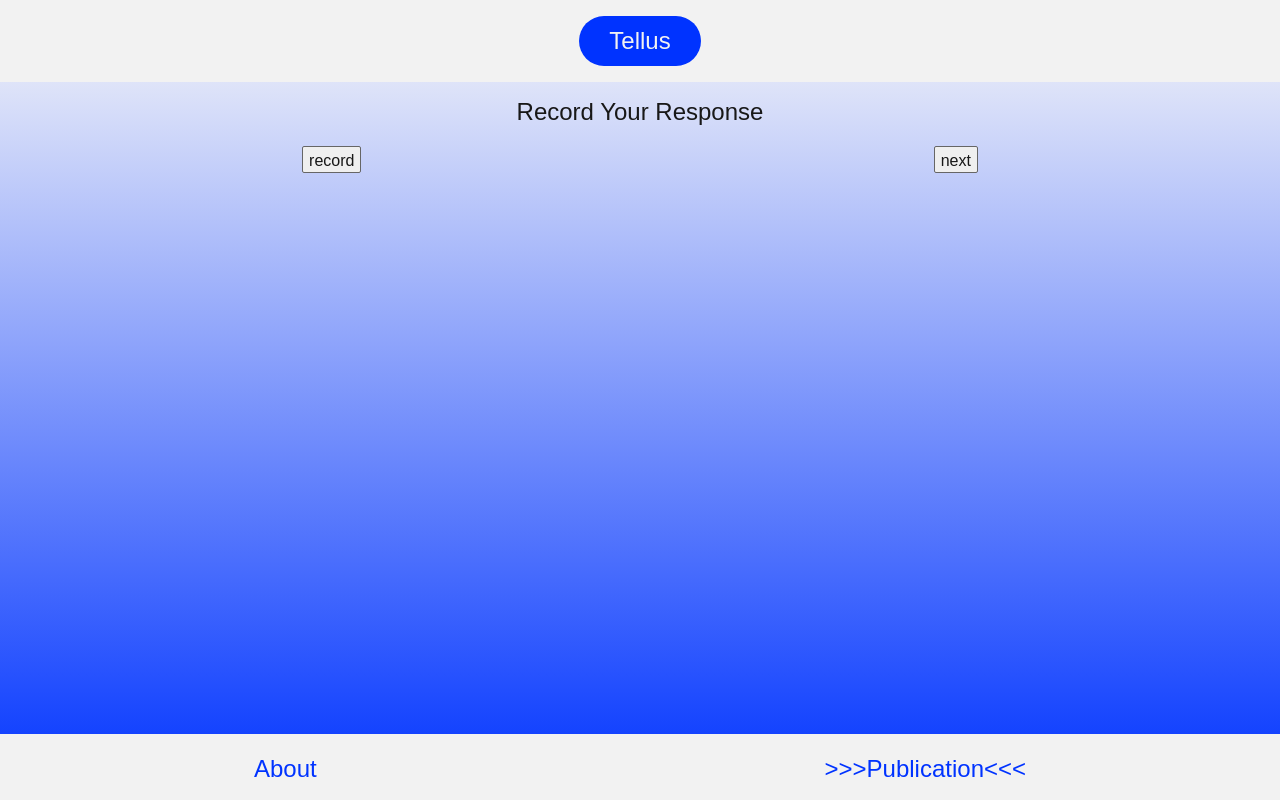
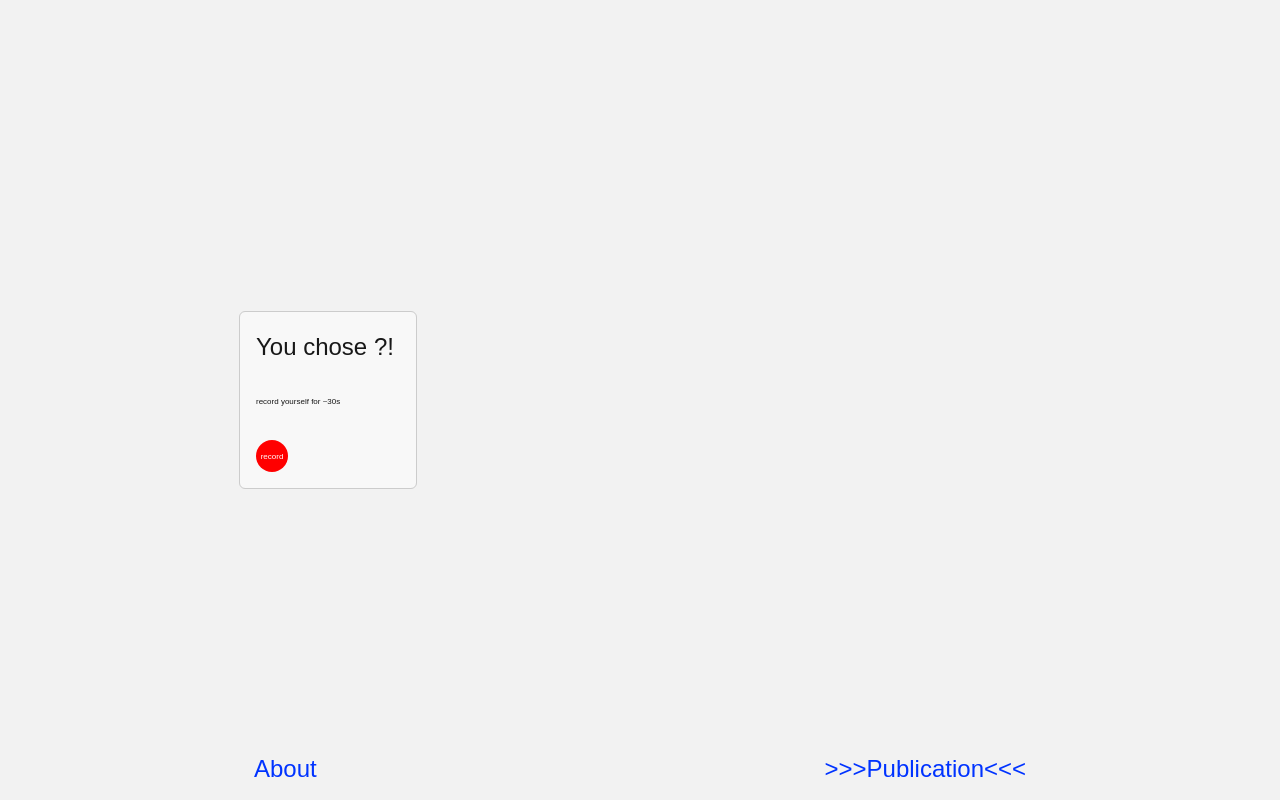
Before and after one commit to maxestwell/tellus, a Vue app: page /record in a window 1280 px wide. Built offline with nearby package versions, Linux system fonts and the light colour scheme; a web font is replaced by a local one; what vue-sound would draw is missing.

Commit message:
finale recordview change

```diff
--- a/src/assets/main.css
+++ b/src/assets/main.css
@@ -56,6 +56,7 @@ h3 {
 }
 
 h1,
+h2,
 p,
 a {
   /* all: unset; */
@@ -87,6 +88,7 @@ button {
 }
 
 h1::before,
+h2::before,
 p::before,
 a::before,
 button::before {
--- a/src/components/Text.vue
+++ b/src/components/Text.vue
@@ -14,9 +14,9 @@ const selectAnswer = (answer) => {
       <div class="text-container">
         <div class="text">
           <p class="item1">Lose a</p>
-          <button class="item2" @click="selectAnswer('a hand?!')">hand</button>
+          <button class="item2" @click="selectAnswer('a hand')">hand</button>
           <p class="item3">or a</p>
-          <button class="item4" @click="selectAnswer('a foot?!')">foot</button>
+          <button class="item4" @click="selectAnswer('a foot')">foot</button>
           <p class="item5">?</p>
         </div>
       </div>
@@ -37,40 +37,34 @@ button {
   font-size: 0.5rem;
 }
 
-/* button {
-  all: unset;
-  font-size: 0.5rem;
-  background-color: #efefef;
-  color: var(--vt-c-black);
-  padding: 1px 6px;
-  border: 1px solid #666666;
-  border-radius: 2px;
-  cursor: pointer;
-  font-family: 'sigurd-variable', sans-serif;
-  font-variation-settings:
-    'wght' 300,
-    'slnt' 0;
-} */
-
 .text-choices {
   position: absolute;
   /* height: 100%; */
   width: 100%;
   /* height: 0; */
   display: grid;
-  grid: auto-flow / repeat(2, 1fr);
-  gap: 1rem;
-  padding: 1rem;
+  grid: auto-flow / repeat(3, 1fr);
+  gap: 2rem;
+  padding: 2rem;
   /* padding-bottom: 100%; */
+}
+
+@media (max-width: 425px) {
+  .text-choices {
+    gap: 1rem;
+    padding: 1rem;
+    grid: auto-flow / repeat(2, 1fr);
+  }
+}
+
+@media (max-width: 320px) {
+  .text {
+    flex-direction: column;
+  }
 }
 
 @media (min-width: 1024px) {
   .text-choices {
-    position: absolute;
-    /* height: 100%; */
-    width: 100%;
-    /* height: 0; */
-    display: grid;
     grid: auto-flow / repeat(6, 1fr);
   }
 }
--- a/src/views/IntroView.vue
+++ /dev/null
@@ -1,32 +0,0 @@
-<script setup>
-import { ref, onMounted } from 'vue'
-import TheTitle from '../components/TheTitle.vue'
-import TheNav from '../components/TheNav.vue'
-import Text from '../components/Text.vue'
-import WindowTemplate from '../components/WindowTemplate.vue'
-
-const headerTitle = ref('Default Title')
-
-onMounted(() => {
-  headerTitle.value = 'Tellus'
-})
-</script>
-
-<template>
-  <div class="intro">
-    <WindowTemplate />
-    <Text />
-  </div>
-</template>
-
-<style scoped>
-.intro {
-  background-color: #f9f9f9;
-  height: 100%;
-  width: 100%;
-  display: flex;
-  flex-direction: column;
-  align-items: center;
-  justify-content: center;
-}
-</style>
--- a/src/views/ProfileView.vue
+++ b/src/views/ProfileView.vue
@@ -43,19 +43,17 @@ onMounted(() => {
     <TheTitle :title="headerTitle" />
   </header>
   <img :src="backgroundImageUrl" :alt="profile.backgroundImageAlt" class="bgimg" />
-  <div class="profile">
   <div class="writing">
     <div class="profileborder">
       <img :src="profileImageUrl" :alt="profile.profileImageAlt" class="profileimg" />
     </div>
 
     <!-- <h1 :style="{ fontFamily: profile.font }">{{ profile.userName }}</h1> -->
-      <p>{{ location }}</p>
+    <h2>{{ location }}</h2>
     <p>{{ profile.bio }}</p>
     <div class="sticker">
       <h2>stickers</h2>
       <img :src="stickerImageUrl" :alt="profile.stickerAlt" class="stickerimg" />
-      </div>
     </div>
   </div>
 </template>
--- a/src/views/QuestionView.vue
+++ /dev/null
@@ -1,118 +0,0 @@
-<script setup>
-import { ref, onMounted } from 'vue'
-import { useRouter } from 'vue-router'
-import TheTitle from '../components/TheTitle.vue'
-import TheNav from '../components/TheNav.vue'
-
-const headerTitle = ref('Default Title')
-const router = useRouter()
-
-onMounted(() => {
-  headerTitle.value = 'Tellus'
-})
-
-const selectAnswer = (answer) => {
-  router.push({ path: '/record', query: { answer } })
-}
-</script>
-
-<template>
-  <header>
-    <TheTitle :title="headerTitle" />
-  </header>
-  <div class="question-container">
-    <div class="question-page">
-      <div class="writing">
-        <h1>Would you rather lose a...</h1>
-      </div>
-      <div class="choices">
-        <a class="button button1" @click="selectAnswer('a hand?!')">
-          <div class="bcontent">
-            <h1 class="choice">hand</h1>
-          </div>
-        </a>
-        <div class="bcontent">
-          <h2>or a</h2>
-        </div>
-        <a class="button button2" @click="selectAnswer('a foot?!')">
-          <div class="bcontent">
-            <h1 class="choice">foot</h1>
-          </div>
-        </a>
-      </div>
-    </div>
-  </div>
-</template>
-
-<style scoped>
-.writing {
-  padding: 0;
-}
-
-.question-container {
-  flex: 1;
-  display: flex;
-  width: 100%;
-  padding: 1em;
-}
-
-.question-page {
-  display: flex;
-  flex-direction: column;
-  justify-content: center;
-  align-items: center;
-  width: 100%;
-}
-
-.choices {
-  display: grid;
-  grid-template-rows: 4fr 1fr 4fr;
-  width: 100%;
-  height: 100%;
-}
-
-.button {
-  background-color: #04aa6d; /* Green */
-  border: none;
-  /* border-radius: 100%; */
-  color: white;
-  /* padding: 16px 32px; */
-  text-align: center;
-  text-decoration: none;
-  display: inline-block;
-  /* font-size: 16px; */
-  /* margin: 4px 2px; */
-  transition-duration: 0.4s;
-  cursor: pointer;
-}
-
-.button1 {
-  background-color: white;
-  color: black;
-  border: 2px solid #000000;
-}
-
-.button1:hover,
-.button2:hover {
-  background-color: #0033ff;
-  color: white;
-}
-
-.button2 {
-  background-color: #f2f2f2;
-  color: black;
-  border: 2px solid #000000;
-}
-
-.bcontent {
-  display: flex;
-  align-items: center;
-  justify-content: center;
-  flex-direction: column;
-  height: 100%;
-}
-
-/* .choice {
-  font-size: 48px;
-} */
-</style>
--- a/src/views/RecordView.vue
+++ b/src/views/RecordView.vue
@@ -12,35 +12,208 @@ onMounted(() => {
 
 <script>
 export default {
-  name: 'RecordPage',
   data() {
     return {
-      file: null,
+      isRecording: false,
     }
   },
   methods: {
-    handleFileUpload(event) {
-      this.file = event.target.files[0]
+    startRecording() {
+      this.isRecording = true
     },
-    goToSubmit() {
-      this.$router.push({ path: '/submit', query: { answer: this.$route.query.answer } })
+    submitRecord() {
+      // Handle the submit action here
+      this.isRecording = false
+    },
+    submitResponse() {
+      // Implement actual file upload or API submission here
+      this.$router.push('/')
     },
   },
 }
 </script>
 
 <template>
-  <header>
-    <TheTitle :title="headerTitle" />
-  </header>
-  <div class="writing">
-    <h1>Record Your Response</h1>
-    <p>{{ $route.query.answer }}</p>
-    <div class="button-choices">
-      <button>record</button>
-      <button @click="goToSubmit">next</button>
+  <div :class="{ 'bg-color-change': isRecording }" class="text-choices">
+    <div class="text-c-centre">
+      <div class="text-container">
+        <div class="text">
+          <h1>You chose {{ $route.query.answer }}?!</h1>
+          <p>record yourself for ~30s</p>
+          <div class="button-choices">
+            <button class="button-record button-record1" @click="startRecording">
+              <p class="record-p">record</p>
+            </button>
+            <button
+              class="button-record button-record2"
+              v-if="isRecording"
+              @click="$router.push('/')"
+            >
+              <p class="record-p">submit</p>
+            </button>
+            <!-- <button @click="goToSubmit">next</button> -->
+          </div>
+        </div>
+      </div>
     </div>
+    <!-- <div class="text-c-centre">
+      <div class="text-container">
+        <div class="text">
+          <p>More to come...</p>
+        </div>
+      </div>
+    </div> -->
   </div>
 </template>
 
-<style scoped></style>
+<style scoped>
+.bg-color-change {
+  background-color: #ff0000 !important; /* Change to your desired color */
+}
+
+.record-p {
+  font-variation-settings:
+    'wght' 500,
+    'slnt' -10;
+}
+
+.button-record1 {
+  background-color: #ff0000;
+  color: #ffffff;
+  border: none;
+}
+
+.button-record2 {
+  outline: 1px solid #666666;
+  border: none;
+}
+
+.button-record {
+  width: 4em;
+  height: 4em;
+  padding: 0;
+  border-radius: 50%;
+  display: flex;
+  justify-content: center;
+  align-items: center;
+}
+
+.button-choices {
+  width: 100%;
+  display: flex;
+  flex-direction: row;
+  justify-content: space-between;
+  align-items: center;
+}
+
+p,
+button {
+  font-size: 0.5rem;
+}
+
+.text-choices {
+  background-color: var(--color-background-mute);
+  position: absolute;
+  height: 100%;
+  width: 100%;
+  /* height: 0; */
+  display: grid;
+  grid: auto-flow / repeat(3, 1fr);
+  gap: 2rem;
+  padding: 2rem;
+  /* padding-bottom: 100%; */
+}
+
+@media (max-width: 425px) {
+  .text-choices {
+    gap: 1rem;
+    padding: 1rem;
+    grid: auto-flow / repeat(2, 1fr);
+  }
+}
+
+@media (max-width: 320px) {
+  .text {
+    flex-direction: column;
+  }
+}
+
+@media (min-width: 1024px) {
+  .text-choices {
+    grid: auto-flow / repeat(6, 1fr);
+  }
+}
+
+.text-c-centre {
+  grid-column-start: 2;
+  display: flex;
+  justify-content: center;
+  align-items: center;
+}
+
+.text-container {
+  background-color: var(--color-background-soft);
+  outline: 1px solid #cccccc;
+  border-radius: 5px;
+  /* box-shadow: 0 0 5px rgba(0, 0, 0, 0.1); */
+  width: 100%;
+  position: relative; /* Required for absolute positioning of inner content */
+  padding-top: 100%; /* This makes the height equal to the width */
+  z-index: 1;
+}
+
+.text-container > * {
+  position: absolute;
+  top: 0;
+  left: 0;
+  right: 0;
+  bottom: 0;
+}
+
+.text {
+  display: flex;
+  flex-direction: column;
+  justify-content: space-between;
+  /* align-items: center; */
+  gap: 10px;
+  padding: 1rem;
+}
+
+/* .text {
+  display: grid;
+  grid: repeat(5, 1fr) / repeat(5, 1fr);
+  justify-items: center;
+  align-items: center;
+  padding: 0.5em;
+}
+
+.item1 {
+  width: fit-content;
+  grid-column-start: 1;
+  grid-row-start: 1;
+}
+
+.item2 {
+  width: fit-content;
+  grid-column-start: 2;
+  grid-row-start: 2;
+}
+
+.item3 {
+  width: fit-content;
+  grid-column-start: 3;
+  grid-row-start: 3;
+}
+
+.item4 {
+  width: fit-content;
+  grid-column-start: 4;
+  grid-row-start: 4;
+}
+
+.item5 {
+  width: fit-content;
+  grid-column-start: 5;
+  grid-row-start: 5;
+} */
+</style>
--- a/src/views/SubmissionView.vue
+++ b/src/views/SubmissionView.vue
@@ -10,7 +10,7 @@ onMounted(() => {
 })
 </script>
 
-<script>
+<!-- <script>
 export default {
   name: 'SubmissionPage',
   data() {
@@ -28,7 +28,7 @@ export default {
     },
   },
 }
-</script>
+</script> -->
 
 <template>
   <header>
@@ -38,7 +38,7 @@ export default {
     <div class="writing">
       <h1>Review Your Submission</h1>
       <p><strong>Question:</strong> Would you rather loose a hand or a foot?</p>
-      <p><strong>Your Answer:</strong> {{ $route.query.answer }}</p>
+      <p><strong>Your Answer:</strong>{{ $route.query.answer }}</p>
       <div class="button-choices">
         <button @click="$router.push('/record')">Go Back</button>
         <button @click="submitResponse">Submit</button>
```
Also changed, not shown: src/components/Random.vue (+24 -21 lines). Lines whose indentation alone changed are shown as unchanged.
